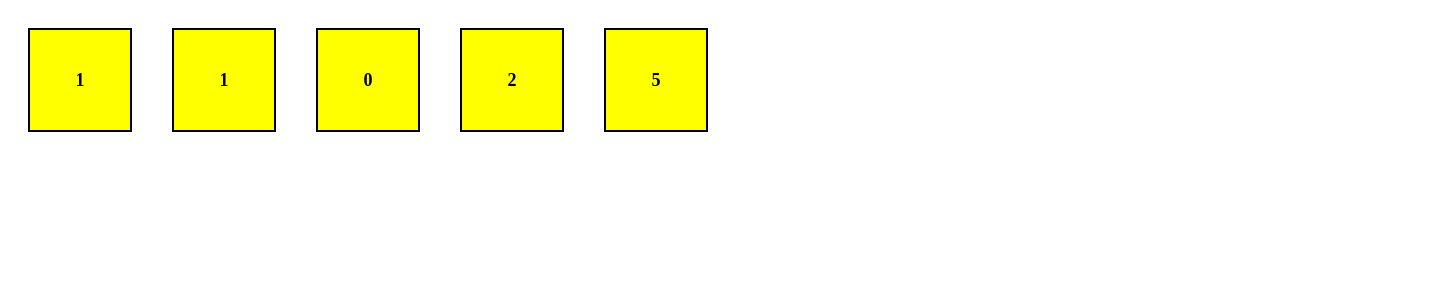
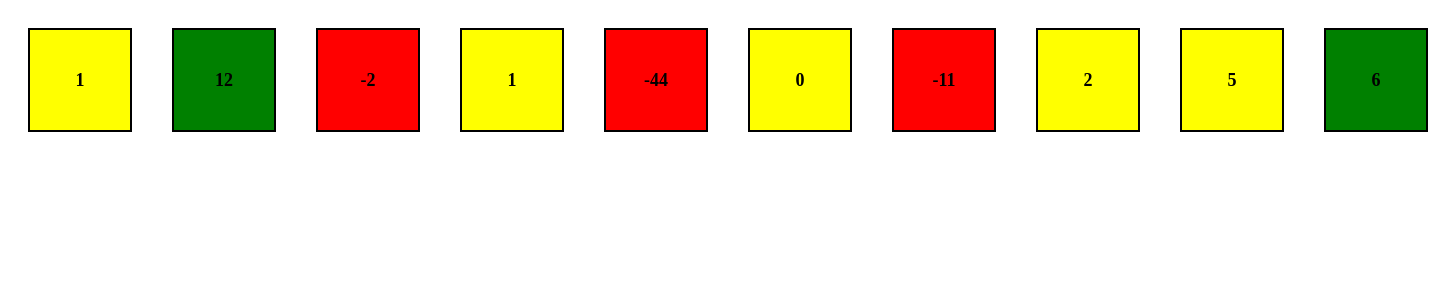
Before and after one commit to kostosHokage/react, a React (Create React App) app: page / in a window 1280 px wide. Shown: the top 300 px of the page, 1448 px wide, since content can reach past the window. Built offline with nearby package versions, Linux system fonts and the light colour scheme.

Commit message:
Чутка изменил структуру, но нужно переделать рендер так, чтоб отрисовка не дублировалась
Took 2 hours 46 minutes

```diff
--- a/src/Square.jsx
+++ b/src/Square.jsx
@@ -20,7 +20,7 @@ export default function Square() {
     { id: 2, value: 12 },
     { id: 3, value: -2 },
     { id: 4, value: 1 },
-    { id: 5, value: -4 },
+    { id: 5, value: -44 },
     { id: 6, value: 0 },
     { id: 7, value: -11 },
     { id: 8, value: 2 },
@@ -31,13 +31,41 @@ export default function Square() {
   function render(object) {
     return (
       <div className="object">
-        {object
-          .filter((obj) => obj.value >= 0 && obj.value <= 5)
-          .map((filteredValue) => (
-            <div className="square" style={{ backgroundColor: "yellow" }}>
-              {filteredValue.value}
-            </div>
-          ))}
+        {object.map((filteredValue) => {
+          if (filteredValue.value >= 0 && filteredValue.value <= 5) {
+            return (
+              <div
+                className="square"
+                key={filteredValue.id}
+                style={{ backgroundColor: "yellow" }}
+              >
+                {filteredValue.value}
+              </div>
+            );
+          }
+          if (filteredValue.value < 0) {
+            return (
+              <div
+                className="square"
+                key={filteredValue.id}
+                style={{ backgroundColor: "red" }}
+              >
+                {filteredValue.value}
+              </div>
+            );
+          }
+          if (filteredValue.value > 5) {
+            return (
+              <div
+                className="square"
+                key={filteredValue.id}
+                style={{ backgroundColor: "green" }}
+              >
+                {filteredValue.value}
+              </div>
+            );
+          }
+        })}
       </div>
     );
   }
```
